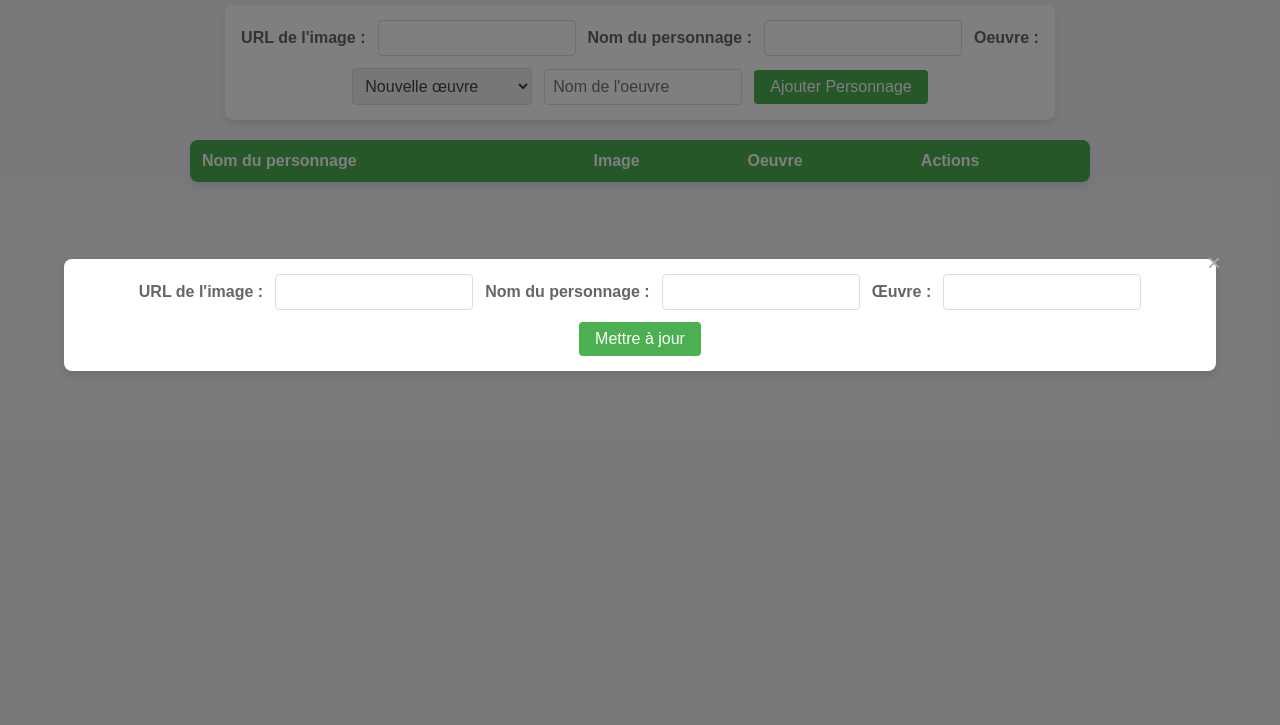
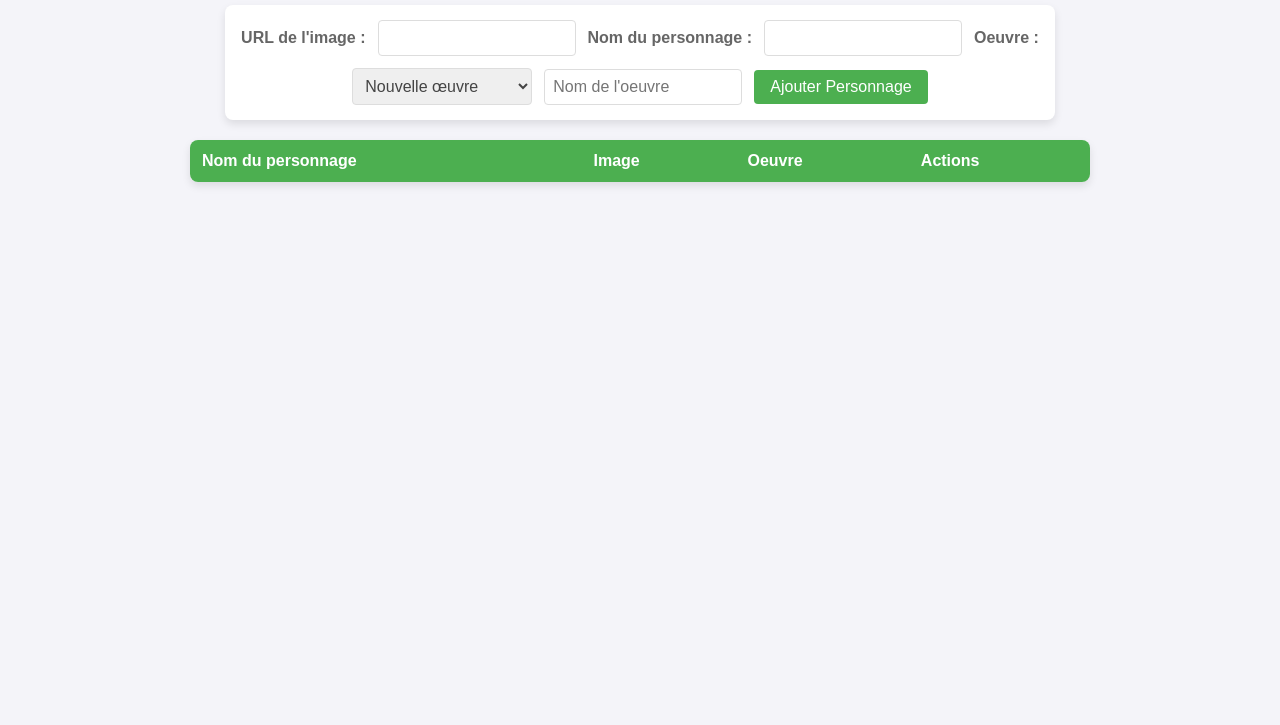
Before and after one commit to Arnold-Pham/effective-octo-funicular, a plain HTML site: page index.html in a window 1280 px wide. Shown: the part 75-800 px from the top of the page. Drawn offline with Linux system fonts and the light colour scheme.

Commit message:
fix: modal

```diff
--- a/index.html
+++ b/index.html
@@ -47,7 +47,7 @@
         <tbody></tbody>
     </table>
 
-    <div id="updateModal" class="modal">
+    <div id="updateModal" class="modal" style="display: none;">
         <div class="modal-content">
             <span class="close" onclick="closeUpdateModal()">&times;</span>
 
```
